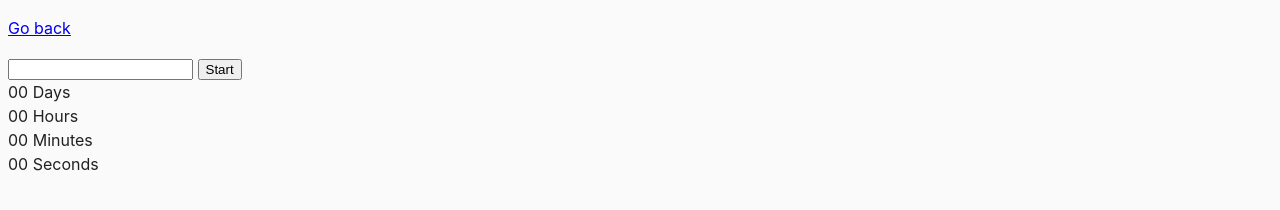
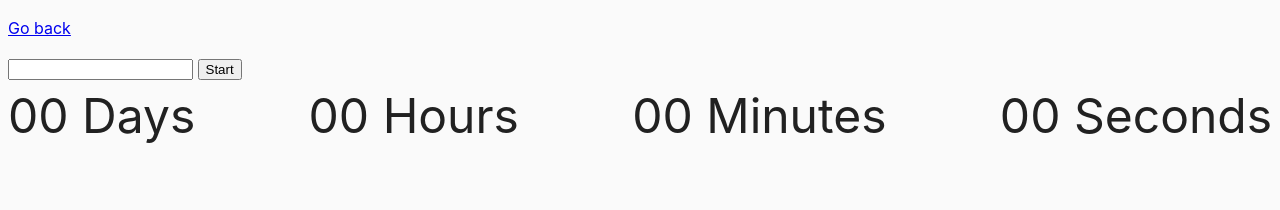
Before and after one commit to Evgeniavep/goit-js-hw-09, a website built with Parcel: page src/02-timer.html in a window 1280 px wide. Built offline with nearby package versions, Linux system fonts and the light colour scheme.

Commit message:
timer in process

```diff
--- a/package.json
+++ b/package.json
@@ -26,6 +26,7 @@
         "sass": "^1.32.8"
     },
     "dependencies": {
+        "flatpickr": "^4.6.9",
         "lodash.throttle": "^4.1.1"
     }
 }
--- a/src/css/common.css
+++ b/src/css/common.css
@@ -3,8 +3,7 @@
 }
 
 body {
-  font-family: -apple-system, BlinkMacSystemFont, 'Segoe UI', Roboto,
-    Oxygen-Sans, Ubuntu, Cantarell, 'Helvetica Neue', sans-serif;
+    font-family: -apple-system, BlinkMacSystemFont, 'Segoe UI', Roboto, Oxygen-Sans, Ubuntu, Cantarell, 'Helvetica Neue', sans-serif;
     -webkit-font-smoothing: antialiased;
     -moz-osx-font-smoothing: grayscale;
     background-color: #fafafa;
@@ -16,3 +15,9 @@ img {
     display: block;
     max-width: 100%;
 }
+
+.timer {
+    display: flex;
+    justify-content: space-between;
+    font-size: 48px;
+}
--- a/src/js/02-timer.js
+++ b/src/js/02-timer.js
@@ -0,0 +1,26 @@
+import flatpickr from "flatpickr";
+import "flatpickr/dist/flatpickr.min.css";
+
+const startBtn = document.querySelector('[data-start]');
+startBtn.addEventListener('click', onStartClick);
+
+const daysLeft = document.querySelector('[data-days]');
+const hoursLeft = document.querySelector('[data-hours]');
+const minutesLeft = document.querySelector('[data-minutes]');
+const secondsLeft = document.querySelector('[data-seconds]');
+
+
+const options = {
+    enableTime: true,
+    time_24hr: true,
+    defaultDate: new Date(),
+    minuteIncrement: 1,
+    onClose(selectedDates) {
+        if (selectedDates[0] <= this.defaultDate) {
+            window.alert("Please choose a date in the future");
+            startBtn.setAttribute('disabled', 'disabled');
+        };
+    },
+};
+
+flatpickr('#datetime-picker', options);
```
Also changed, not shown: src/01-color-switcher.html (+7 -4 lines), src/02-timer.html (+3 -0 lines), 1 other file. Lines whose indentation alone changed are shown as unchanged.
